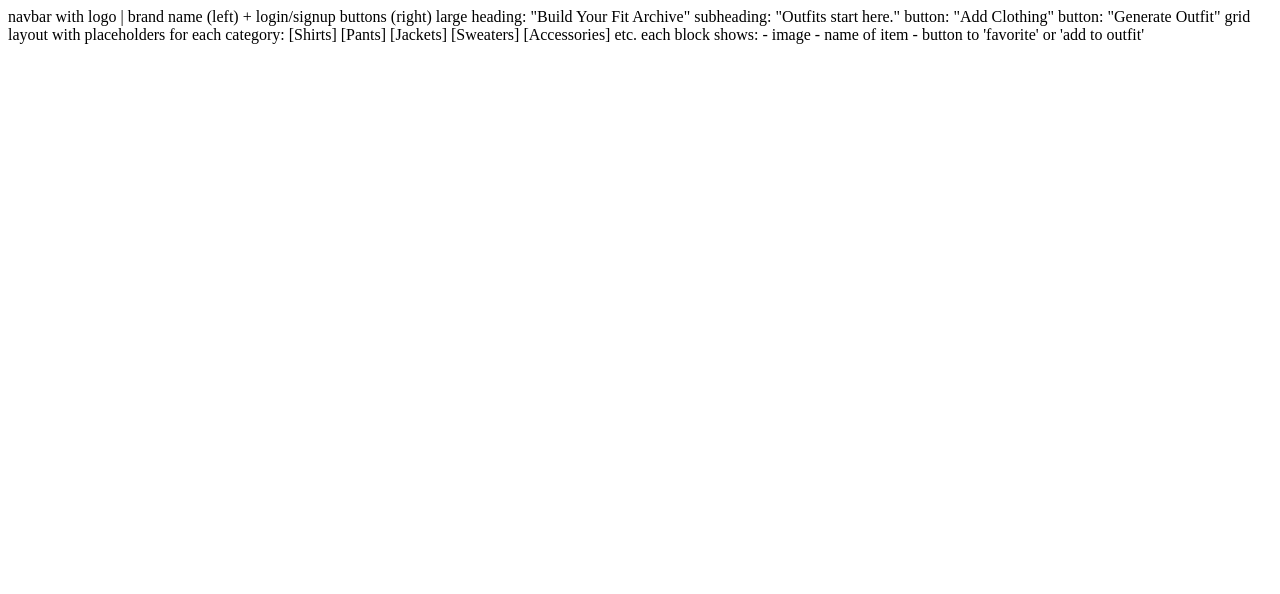
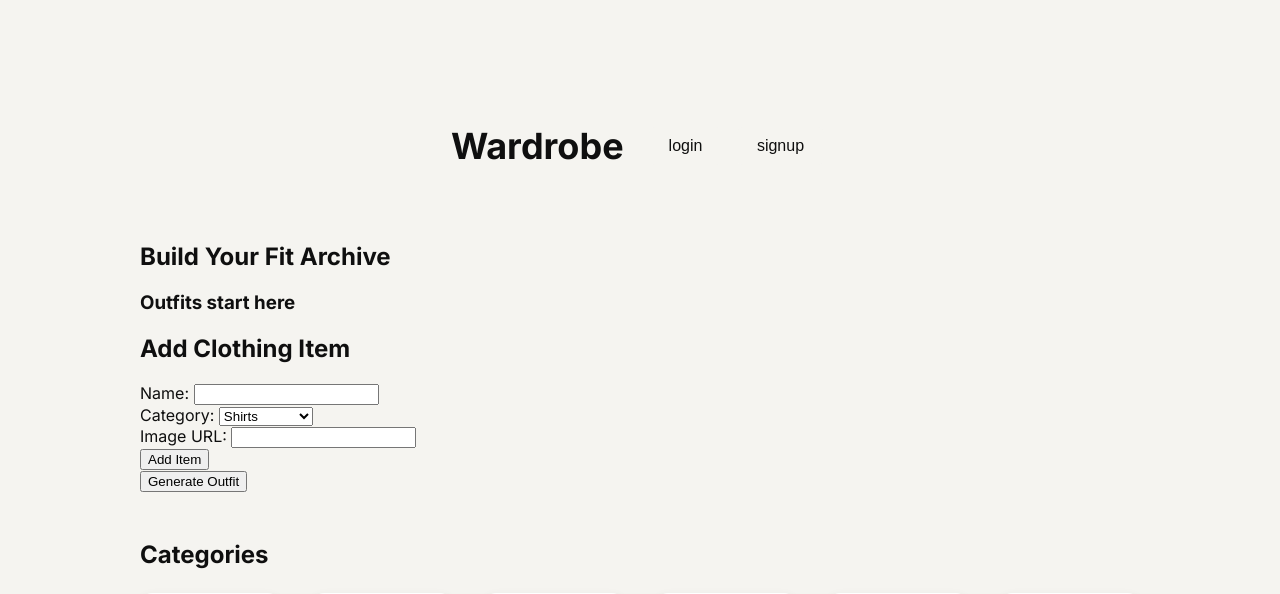
Before and after one commit to Nicolas-Nogueira/WARDROBE, a Flask app: page / in a window 1280 px wide. Shown: the top 594 px of the page. Before the commit the page ends 44 px from the top, so only its background shows below. Run offline with Flask 3, Linux system fonts and the light colour scheme; data that the repository does not hold is empty.

Commit message:
- Update  Database - Add a Clothing Form - Add Routes

```diff
--- a/app.py
+++ b/app.py
@@ -1,10 +1,34 @@
-from flask import Flask, render_template
+from flask import Flask, render_template, request, redirect
+import sqlite3
 
 app = Flask(__name__)
 
-@app.route("/")
-def home():
-    return render_template("index.html")
+def get_db_connection():
+    conn = sqlite3.connect('database.db')
+    conn.row_factory = sqlite3.Row
+    return conn
 
-if __name__ == "__main__":
-    app.run(debug=True)
+# Homepage: display all items
+@app.route('/')
+def index():
+    conn = get_db_connection()
+    items = conn.execute('SELECT * FROM clothing').fetchall()
+    conn.close()
+    return render_template('index.html', items=items)
+
+# Add clothing (form GET + POST)
+@app.route('/add', methods=['GET', 'POST'])
+def add_item():
+    if request.method == 'POST':
+        name = request.form['name']
+        category = request.form['category']
+        image_url = request.form['image_url']
+
+        conn = get_db_connection()
+        conn.execute('INSERT INTO clothing (name, category, image_url) VALUES (?, ?, ?)',
+                     (name, category, image_url))
+        conn.commit()
+        conn.close()
+
+        return redirect('/')
+    return render_template('add.html')
--- a/static/css/styles.css
+++ b/static/css/styles.css
@@ -0,0 +1,104 @@
+@import url('https://fonts.googleapis.com/css2?family=Inter:wght@400;600;700&display=swap');
+
+
+/*** body ***/
+body {
+    background-color:#F5F4F0;
+    font-family: var(--font-primary);
+    font-size: 16px;
+    color: #0F0F0F;
+    max-width: 1000px;
+    margin: auto;
+    padding: 0 15px;
+  }
+
+/*** header ***/
+.header-container {
+    display: flex;
+    flex-wrap: wrap;
+    justify-content: center;
+    align-items: center;
+    padding: 100px 0 30px;
+    gap: 20px;
+}
+
+.header-item {
+    text-align: center;
+  }
+
+h1 {
+    font-size: 36px;
+    color: var(--purple);
+    text-align: center;
+  }
+
+  .header-button {
+    background-color:#F5F4F0 ;
+    color: #0F0F0F ;
+    padding: 10px 20px;
+    border: none;
+    border-radius: 6px;
+    font-size: 16px;
+    margin: 5px;
+    cursor: pointer;
+    transition: background 0.3s;
+  }
+
+  /*** grid ***/
+  .categories-section {
+    margin-top: 3rem;
+  }
+
+  .section-title {
+    font-size: 1.5rem;
+    font-weight: 700;
+    margin-bottom: 1.5rem;
+    color: var(--text-color);
+  }
+
+  .grid-categories {
+    display: grid;
+    grid-template-columns: repeat(auto-fit, minmax(120px, 1fr));
+    gap: 2rem;
+  }
+
+  .category-card {
+    background-color: white;
+    border-radius: 12px;
+    padding: 1rem;
+    text-align: center;
+    box-shadow: 0 2px 10px rgba(0, 0, 0, 0.05);
+    transition: transform 0.2s ease;
+    cursor: pointer;
+  }
+
+  .category-card:hover {
+    transform: translateY(-5px);
+  }
+
+  .category-card img {
+    width: 100%;
+    height: auto;
+    border-radius: 8px;
+    margin-bottom: 0.75rem;
+    aspect-ratio: 1 / 1;
+    object-fit: cover;
+  }
+
+  .category-card p {
+    font-size: 0.9rem;
+    font-weight: 600;
+    color: var(--text-color);
+  }
+
+
+  :root {
+    --bg-color: #F5F4F0;       /* Soft Bone */
+    --text-color: #0F0F0F;     /* Onyx Black */
+    --accent-1: #A6AAA0;       /* Sage Gray */
+    --accent-2: #D6CBBF;       /* Sand Beige */
+    --cta-color: #9A6E5F;      /* Burnt Taupe */
+    --font-primary: 'Inter', sans-serif;
+
+    --font-primary: 'Inter', sans-serif;
+  }
--- a/templates/index.html
+++ b/templates/index.html
@@ -1,18 +1,99 @@
-<!-- header section -->
-navbar with logo | brand name (left) + login/signup buttons (right)
+<!DOCTYPE html>
+<html lang="en">
+<head>
+    <meta charset="UTF-8">
+    <title>Wardrobe App</title>
+    <link rel="stylesheet" href="/static/css/styles.css">
+</head>
+<body>
+    <!-- header section -->
+    <header class="header-container">
+        <!-- Left section: logo image -->
+        <div class="header-item">
+            <h1>Wardrobe</h1>
+        </div>
+        <!-- Right section: login/sign up -->
+        <div class="header-item">
+            <button class="header-button" type="button">login</button>
+            <button class="header-button" type="button">signup</button>
+        </div>
+    </header>
+    <!-- hero section -->
+     <main>
+        <div>
+            <h2>Build Your Fit Archive</h2>
+            <h3>Outfits start here</h3>
 
-<!-- hero section -->
-large heading: "Build Your Fit Archive"
-subheading: "Outfits start here."
+            <h2>Add Clothing Item</h2>
+            <form method="POST" action="/add">
+            <label>Name:</label>
+            <input type="text" name="name" required><br>
 
-button: "Add Clothing"
-button: "Generate Outfit"
+            <label>Category:</label>
+            <select name="category">
+                <option>Shirts</option>
+                <option>Pants</option>
+                <option>Jackets</option>
+                <option>Hoodies</option>
+                <option>Accessories</option>
+                <option>Watches</option>
+                <option>Hats</option>
+            </select><br>
 
-<!-- categories grid -->
-grid layout with placeholders for each category:
-[Shirts] [Pants] [Jackets] [Sweaters] [Accessories] etc.
+            <label>Image URL:</label>
+            <input type="text" name="image_url"><br>
 
-each block shows:
-- image
-- name of item
-- button to 'favorite' or 'add to outfit'
+            <button type="submit">Add Item</button>
+            </form>
+
+            <button type="button">Generate Outfit</button>
+         </div>
+     </main>
+
+     <!-- categories grid -->
+     <section class="categories-section">
+        <h2 class="section-title">Categories</h2>
+
+        <div class="grid-categories">
+          <!-- Category Card -->
+          <div class="category-card">
+            <img src="/static/images/shirts.png" alt="Shirts">
+            <p>Shirts</p>
+          </div>
+
+          <div class="category-card">
+            <img src="/static/images/pants.png" alt="Pants">
+            <p>Pants</p>
+          </div>
+
+          <div class="category-card">
+            <img src="/static/images/jackets.png" alt="Jackets">
+            <p>Jackets</p>
+          </div>
+
+          <div class="category-card">
+            <img src="/static/images/hoodies.png" alt="Hoodies">
+            <p>Hoodies</p>
+          </div>
+
+          <div class="category-card">
+            <img src="/static/images/accessories.png" alt="Accessories">
+            <p>Accessories</p>
+          </div>
+
+          <div class="category-card">
+            <img src="/static/images/watches.png" alt="Watches">
+            <p>Watches</p>
+          </div>
+
+          <div class="category-card">
+            <img src="/static/images/hats.png" alt="Hats">
+            <p>Hats</p>
+          </div>
+        </div>
+      </section>
+
+    <!-- Optional: link to JS if you have it -->
+    <!-- <script src="/static/js/script.js"></script> -->
+</body>
+</html>
```
Also changed, not shown: setup_db.py (+7 -2 lines), README.md.
